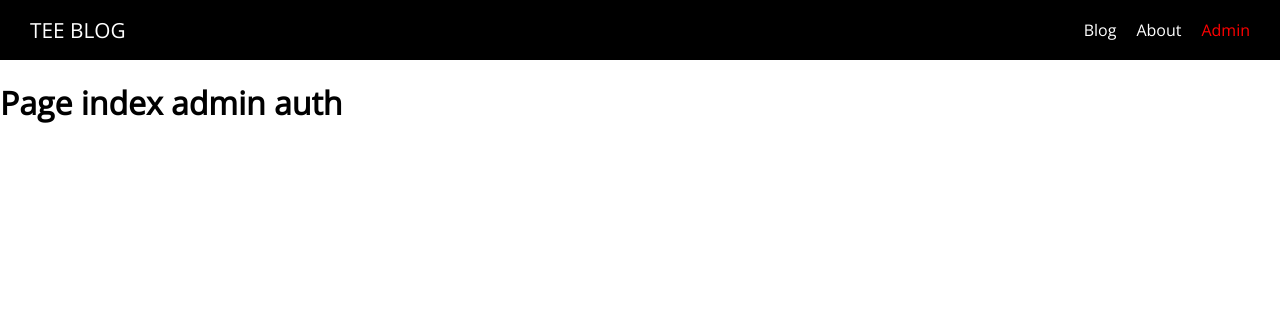
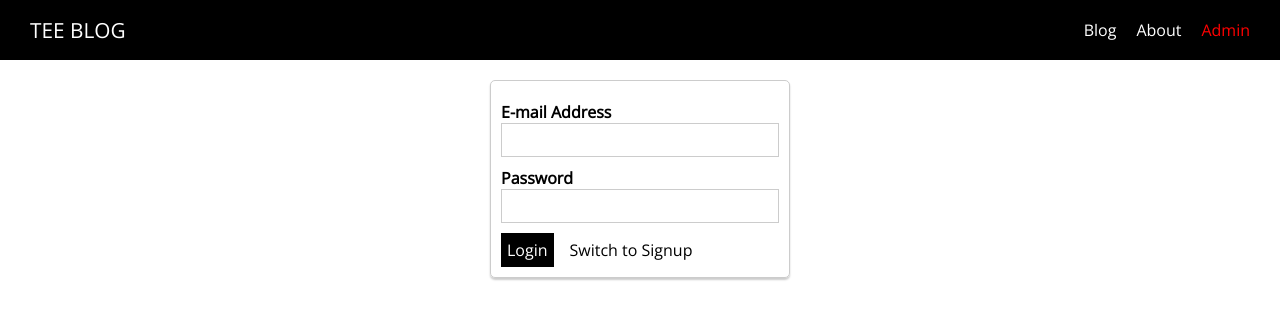
Before and after one commit to hauphvn/nuxtjs-first, a Nuxt app: page /admin/auth in a window 1280 px wide. Shown: the top 320 px of the page. Built offline with nearby package versions, Linux system fonts and the light colour scheme.

Commit message:
Login page UI

```diff
--- a/pages/admin/_postId/index.vue
+++ b/pages/admin/_postId/index.vue
@@ -28,5 +28,13 @@ export default {
 </script>
 
 <style scoped>
-
+.update-form {
+  width: 90%;
+  margin: 20px auto;
+}
+@media (min-width: 768px) {
+  .update-form {
+    width: 500px;
+  }
+}
 </style>
--- a/pages/admin/auth/index.vue
+++ b/pages/admin/auth/index.vue
@@ -1,15 +1,52 @@
 <template>
-  <div>
-    <h1>Page index admin auth</h1>
+  <div class="admin-auth-page">
+    <div class="auth-container">
+      <form>
+        <AppControlInput type="email">E-mail Address</AppControlInput>
+        <AppControlInput type="password">Password</AppControlInput>
+        <AppButton type="submit">{{ isLogin ? 'Login' : 'Sign up' }}</AppButton>
+        <AppButton
+          type="button"
+          btn-style="inverted"
+          style="margin-left: 10px"
+          @click="isLogin = !isLogin"
+        >Switch to {{ isLogin ? 'Signup' : 'Login' }}
+        </AppButton>
+      </form>
+    </div>
   </div>
 </template>
 
 <script>
+import AppButton from '~/components/UI/AppButton'
+import AppControlInput from '~/components/UI/AppControlInput'
+
 export default {
-  name: 'index'
+  name: 'index',
+  data () {
+    return {
+      isLogin: true
+    }
+  },
+  components: {
+    AppButton,
+    AppControlInput
+  }
 }
 </script>
 
 <style scoped>
+.admin-auth-page {
+  padding: 20px;
+}
 
+.auth-container {
+  border: 1px solid #ccc;
+  border-radius: 5px;
+  box-shadow: 0 2px 2px #ccc;
+  width: 300px;
+  margin: auto;
+  padding: 10px;
+  box-sizing: border-box;
+}
 </style>
--- a/pages/admin/index.vue
+++ b/pages/admin/index.vue
@@ -1,7 +1,7 @@
 <template>
 <div class="admin-page">
   <section class="new-post">
-    <button @click="$router.push('/admin/new-post')">Create post</button>
+    <AppButton @click="$router.push('/admin/new-post')">Create post</AppButton>
   </section>
   <section class="existing-posts">
     <h1>Existing Posts</h1>
@@ -12,10 +12,12 @@
 
 <script>
 import PostList from '~/components/Posts/PostList'
+import AppButton from '~/components/UI/AppButton'
 export default {
   name: 'index',
   components: {
-    PostList
+    PostList,
+    AppButton
   }
 }
 </script>
```
